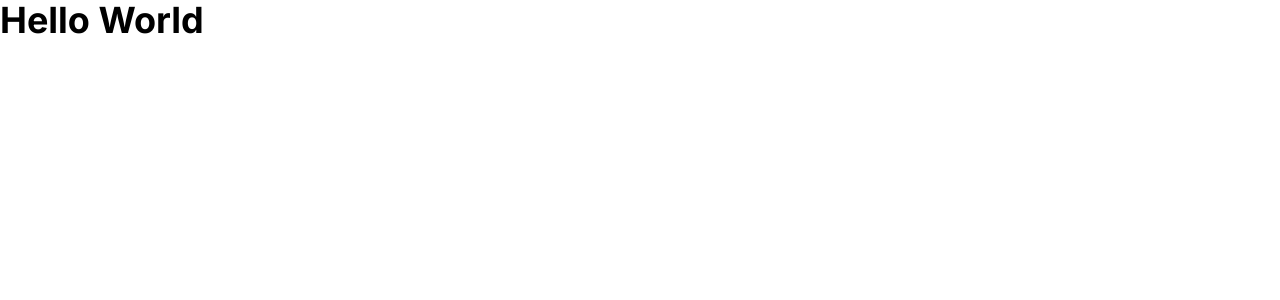
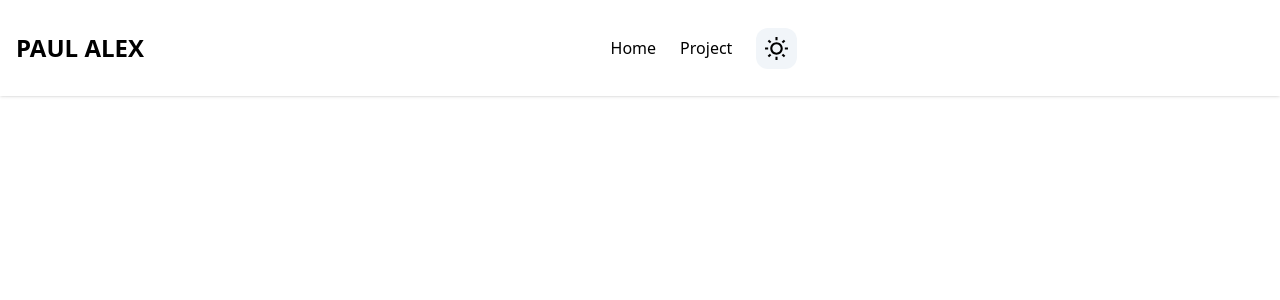
Before and after one commit to paulalextech/nextjs-portfolio, a Next.js app: page / in a window 1280 px wide. Shown: the top 300 px of the page. Built offline with nearby package versions, Linux system fonts and the light colour scheme.

Commit message:
navbar light and dark mode hamburger menu started

```diff
--- /dev/null
+++ b/components/Navbar.tsx
@@ -0,0 +1,75 @@
+'use client';
+import React, { useState } from 'react';
+import { Link } from 'react-scroll/modules';
+import { useTheme } from 'next-themes';
+import { RiMoonFill, RiSunLine } from 'react-icons/ri';
+import { IoMdMenu, IoMdClose } from 'react-icons/io';
+
+interface NavItem {
+	label: string;
+	page: string;
+}
+
+const NAV_ITEMS: Array<NavItem> = [
+	{
+		label: 'Home',
+		page: 'home',
+	},
+	{
+		label: 'Project',
+		page: 'projects',
+	},
+];
+
+const Navbar = () => {
+	const { systemTheme, theme, setTheme } = useTheme();
+	const currentTheme = theme === 'system' ? systemTheme : theme;
+	const [navbar, setNavbar] = useState(false);
+
+	return (
+		<header className="w-full mx-auto px-4 bg-white shadow fixed top-0 z-50 dark:bg-stone-400 dark:border-b dark:border-stone-600">
+			<div className="justify-between md:items-center md:flex">
+				<div>
+					<div className="flex items-center justify-between py-3">
+						<div className="md:py-5 md:block">
+							<h2 className="text-2xl font-bold">PAUL ALEX</h2>
+						</div>
+						<div className="md:hidden">
+							<button>
+								{navbar ? <IoMdClose size={30} /> : <IoMdMenu size={30} />}
+							</button>
+						</div>
+					</div>
+				</div>
+				<div
+					className={`flex-1 justify-self-center pb-3 mt-8 md:block md:pb-0 md:mt-0 ${
+						navbar ? 'block' : 'hidden'
+					}`}
+				>
+					<div className="items-center justify-center md:flex md:space-x-6">
+						{NAV_ITEMS.map((item, idx) => {
+							return <a key={idx}>{item.label}</a>;
+						})}
+						{currentTheme === 'light' ? (
+							<button
+								onClick={() => setTheme('dark')}
+								className="bg-slate-100 p-2 rounded-xl"
+							>
+								<RiSunLine size={25} color="black" />
+							</button>
+						) : (
+							<button
+								onClick={() => setTheme('light')}
+								className="bg-slate-100 p-2 rounded-xl"
+							>
+								<RiMoonFill size={25} color="black" />
+							</button>
+						)}
+					</div>
+				</div>
+			</div>
+		</header>
+	);
+};
+
+export default Navbar;
--- a/package.json
+++ b/package.json
@@ -10,13 +10,17 @@
   },
   "dependencies": {
     "next": "14.1.3",
+    "next-themes": "^0.2.1",
     "react": "^18",
-    "react-dom": "^18"
+    "react-dom": "^18",
+    "react-icons": "^5.0.1",
+    "react-scroll": "^1.9.0"
   },
   "devDependencies": {
     "@types/node": "^20",
     "@types/react": "^18",
     "@types/react-dom": "^18",
+    "@types/react-scroll": "^1.8.10",
     "autoprefixer": "^10.4.18",
     "eslint": "^8",
     "eslint-config-next": "14.1.3",
--- a/src/app/layout.tsx
+++ b/src/app/layout.tsx
@@ -1,22 +1,26 @@
-import type { Metadata } from "next";
-import { Inter } from "next/font/google";
-import "./globals.css";
+'use client';
+import './globals.css';
+import Navbar from '../../components/Navbar';
+import { ThemeProvider } from 'next-themes';
 
-const inter = Inter({ subsets: ["latin"] });
-
-export const metadata: Metadata = {
-  title: "Create Next App",
-  description: "Generated by create next app",
-};
+// export const metadata: Metadata = {
+// 	title: 'Create Next App',
+// 	description: 'Generated by create next app',
+// };
 
 export default function RootLayout({
 	children,
-}: Readonly<{
+}: {
 	children: React.ReactNode;
-}>) {
+}) {
 	return (
 		<html lang="en">
-      <body className={inter.className}>{children}</body>
+			<body className="dark:bg-stone-500">
+				<ThemeProvider enableSystem={true} attribute="class">
+					<Navbar />
+					{children}
+				</ThemeProvider>
+			</body>
 		</html>
 	);
 }
```
Also changed, not shown: 1 other file (tests, documents, lock files or other folders). Lines whose indentation alone changed are shown as unchanged.
